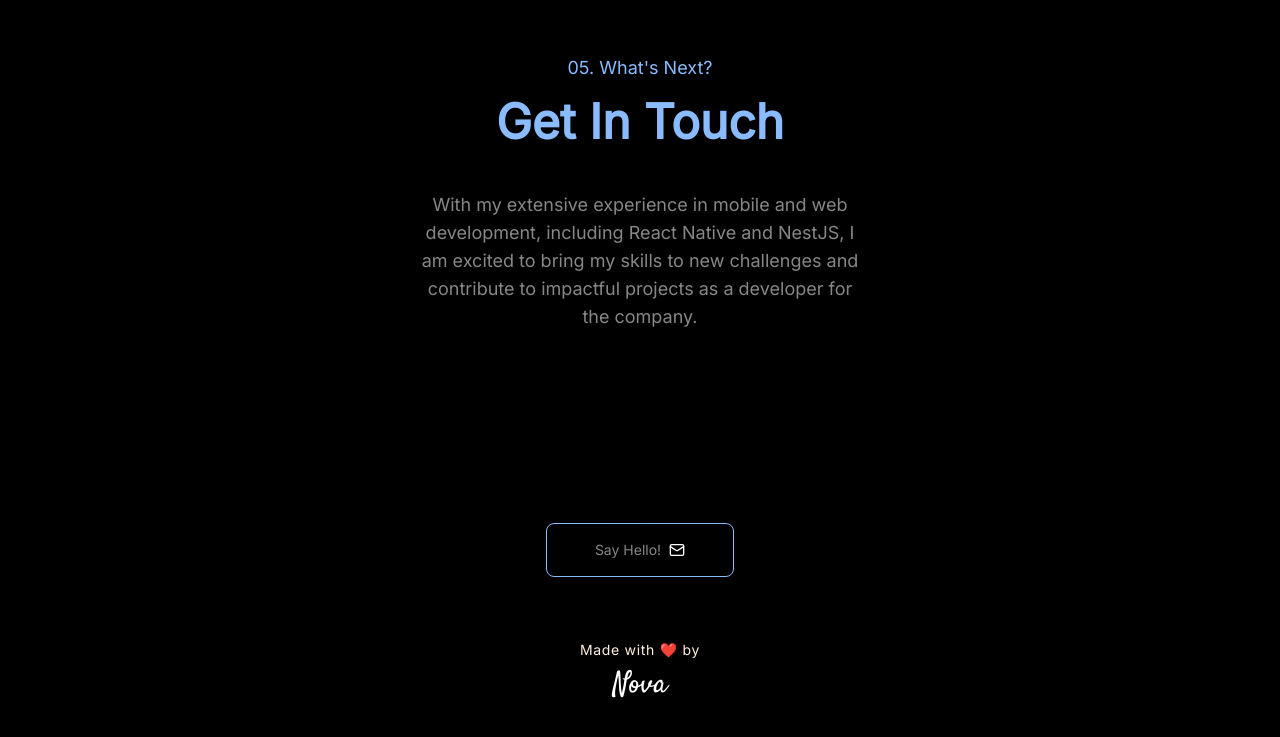
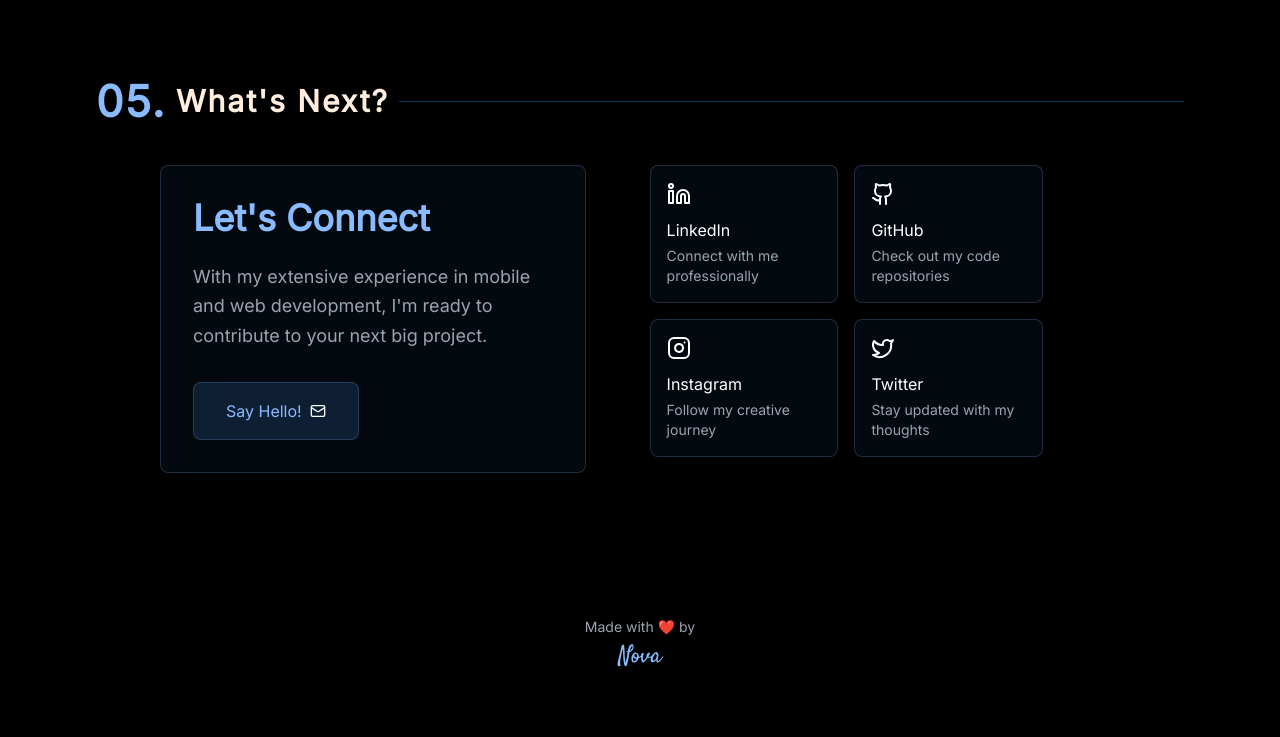
Before and after one commit to Neel2107/portfolio, a React (Vite) app: page / in a window 1280 px wide. Shown: the part 8442-9179 px from the top of the page. Built offline with nearby package versions, Linux system fonts and the light colour scheme.

Commit message:
chore: contact section UI improvements

```diff
--- a/src/components/ContactSection/ContactSection.jsx
+++ b/src/components/ContactSection/ContactSection.jsx
@@ -3,141 +3,137 @@ import { Github, Instagram, Linkedin, Mail, Twitter } from "lucide-react";
 import React from "react";
 
 const ContactSection = () => {
-
-
   const socialLinks = [
     {
       name: "LinkedIn",
       href: "https://www.linkedin.com/in/neelpatel2107/",
-      borderColor: "rgb(46, 166, 86)",
-      shadowColor: "rgb(46, 166, 86)",
-      icon: Linkedin
+      icon: Linkedin,
+      color: "#0A66C2",
+      description: "Connect with me professionally"
     },
     {
       name: "GitHub",
       href: "https://github.com/Neel2107",
-      borderColor: "rgba(255, 180, 0, 0.51)",
-      shadowColor: "rgba(255, 180, 0, 0.51)",
-      icon: Github
+      icon: Github,
+      color: "#f0b400",
+      description: "Check out my code repositories"
     },
     {
       name: "Instagram",
       href: "https://www.instagram.com/21_neeel/",
-      borderColor: "rgba(219, 54, 205, 0.882)",
-      shadowColor: "rgba(219, 54, 205, 0.882)",
-      icon: Instagram
+      icon: Instagram,
+      color: "#E4405F",
+      description: "Follow my creative journey"
     },
     {
       name: "Twitter",
       href: "https://twitter.com/notneeel",
-      borderColor: "rgba(0, 128, 255, 0.51)",
-      shadowColor: "rgba(0, 128, 255, 0.51)",
-      icon: Twitter
+      icon: Twitter,
+      color: "#1DA1F2",
+      description: "Stay updated with my thoughts"
     }
   ];
 
   return (
-    <div className="flex items-center justify-center min-h-screen w-full py-4 md:px-[15%] px-[3%] relative" id="contact">
-      <div className="flex w-full">
+    <div className="min-h-screen flex items-center justify-center px-6 md:px-16 lg:px-24 py-20" id="contact">
+      <div className="w-full max-w-7xl mx-auto">
         <motion.div
-          className="flex flex-col items-center w-full"
+          className="flex flex-col w-full"
+          initial={{ opacity: 0 }}
+          whileInView={{ opacity: 1 }}
+          viewport={{ once: true }}
+        >
+          {/* Section Header */}
+          <motion.div
+            className="flex items-center pb-12 w-full"
             initial={{ opacity: 0, y: 20 }}
             whileInView={{ opacity: 1, y: 0 }}
             viewport={{ once: true }}
-          transition={{ duration: 0.6 }}
           >
-          <motion.span
-            className="text-[#89bbfe] text-lg"
-            initial={{ opacity: 0, y: 10 }}
+            <h2 className="text-[#fed] text-2xl md:text-[1.875em] font-semibold tracking-[2px] mr-[10px] flex items-center">
+              <span className="text-[#89bbfe] text-2xl md:text-[1.438em] mr-[10px]">05.</span>
+              What's Next?
+            </h2>
+            <div className="h-[1px] bg-[#003b5d] flex-grow" />
+          </motion.div>
+
+          <div className="relative">
+            {/* Main content line */}
+            {/* <div className="absolute left-0 md:left-[50%] h-full w-[2px] bg-[#89bbfe]/20" /> */}
+
+            {/* Contact Info Section */}
+            <motion.div
+              className="relative flex flex-col md:flex-row gap-8 mb-16"
+              initial={{ opacity: 0, y: 20 }}
               whileInView={{ opacity: 1, y: 0 }}
               viewport={{ once: true }}
-            transition={{ duration: 0.6, delay: 0.2 }}
             >
-            05. What's Next?
-          </motion.span>
+              {/* <div className="absolute left-[-9px] md:left-[50%] md:ml-[-9px] w-5 h-5 rounded-full bg-[#89bbfe] z-10" /> */}
 
-          <motion.span
-            className="text-[#89bbfe] md:text-5xl text-2xl font-semibold mt-4"
-            initial={{ opacity: 0, y: 10 }}
-            whileInView={{ opacity: 1, y: 0 }}
-            viewport={{ once: true }}
-            transition={{ duration: 0.6, delay: 0.3 }}
+              <div className="w-full md:w-[45%] pl-8 md:pl-16">
+                <motion.div
+                  className="bg-[#0e1f34]/30 backdrop-blur-sm p-8 rounded-lg border border-[#89bbfe]/20"
+                  whileHover={{ scale: 1.02 }}
+                  transition={{ type: "spring", stiffness: 300, damping: 20 }}
                 >
-            Get In Touch
-          </motion.span>
+                  <h3 className="text-[#89bbfe] text-3xl md:text-4xl font-bold mb-6">
+                    Let's Connect
+                  </h3>
+                  <p className="text-gray-400 text-lg mb-8 leading-relaxed">
+                    With my extensive experience in mobile and web development, I'm ready to contribute to your next big project.
+                  </p>
+                  <motion.a
+                    href="mailto:neelpatel805804@gmail.com"
+                    className="inline-flex items-center gap-2 px-8 py-4 bg-[#0e1f34] border border-[#89bbfe]/20 text-[#89bbfe] font-medium rounded-lg hover:bg-[#89bbfe]/10 transition-all duration-300"
+                    whileHover={{ scale: 1.05 }}
+                    whileTap={{ scale: 0.95 }}
+                  >
+                    Say Hello! <Mail className="w-4 h-4" />
+                  </motion.a>
+                </motion.div>
+              </div>
 
-          <motion.p
-            className="text-[hsla(0,0%,78%,.68)] md:text-lg text-sm my-[3%] md:max-w-[50%] max-w-[75%] py-[2%] text-center"
-            initial={{ opacity: 0, y: 10 }}
-            whileInView={{ opacity: 1, y: 0 }}
-            viewport={{ once: true }}
-            transition={{ duration: 0.6, delay: 0.4 }}
-          >
-            With my extensive experience in mobile and web development, including React Native and NestJS, I am excited to bring my skills to new challenges and contribute to impactful projects as a developer for the company.
-          </motion.p>
-
-          <motion.div
-            className="flex justify-between md:w-[50%] w-[75%] py-[2%]"
-            initial={{ opacity: 0, y: 10 }}
-            whileInView={{ opacity: 1, y: 0 }}
-            viewport={{ once: true }}
-            transition={{ duration: 0.6, delay: 0.5 }}
-          >
+              {/* Social Links Grid */}
+              <div className="w-full md:w-[45%] pl-8 md:pr-16">
+                <div className="grid grid-cols-2 gap-4">
                   {socialLinks.map((social, index) => (
                     <motion.a
                       key={social.name}
                       href={social.href}
-                whileHover={{ scale: 1.1 }}
-                transition={{ type: "spring", stiffness: 400, damping: 10 }}
+                      target="_blank"
+                      rel="noopener noreferrer"
+                      className="group bg-[#0e1f34]/30 backdrop-blur-sm p-4 rounded-lg border border-[#89bbfe]/20 hover:border-[#89bbfe]/40 transition-all duration-300"
+                      initial={{ opacity: 0, y: 20 }}
+                      whileInView={{ opacity: 1, y: 0 }}
+                      viewport={{ once: true }}
+                      transition={{ delay: index * 0.1 }}
+                      whileHover={{ y: -5 }}
                     >
-                <div
-                  className="bg-[#0e1f34] rounded-lg cursor-pointer mix-blend-overlay md:p-6 p-2"
-                  style={{
-                    border: `2px solid ${social.borderColor}`,
-                    boxShadow: `${social.shadowColor} 1px 5px 40px`
-                  }}
-                >
-                  {React.createElement(social.icon, {
-                    className: "md:w-10 md:h-10 w-4 h-4",
-                    strokeWidth: 1
-                  })}
-                </div>
+                      <social.icon className="w-6 h-6 text-[#89bbfe] mb-3" />
+                      <h4 className="text-white font-medium mb-1">{social.name}</h4>
+                      <p className="text-gray-400 text-sm">{social.description}</p>
                     </motion.a>
                   ))}
+                </div>
+              </div>
             </motion.div>
+          </div>
 
-          <motion.a
-            href="https://mail.google.com/mail/u/0/#inbox?compose=new"
-            className="border border-[#89bbfe] rounded-lg text-[hsla(0,0%,78%,.68)] text-sm mt-5 py-4 px-12 text-center no-underline w-max hover:bg-[rgba(0,255,255,0.1)] hover:shadow-[0_5px_20px_3px_#89bcfe43] hover:text-white transition-all duration-500 flex items-center gap-2"
-            whileHover={{ scale: 1.05 }}
-            transition={{ type: "spring", stiffness: 400, damping: 10 }}
-          >
-            Say Hello! <Mail className="w-4 h-4" />
-          </motion.a>
-
-          <motion.span
-            className="self-end text-[#fed] text-sm tracking-wider mt-[7%] mx-auto"
+          {/* Footer */}
+          <motion.div
+            className="text-center mt-20"
             initial={{ opacity: 0 }}
             whileInView={{ opacity: 1 }}
             viewport={{ once: true }}
-            transition={{ duration: 0.6, delay: 0.7 }}
+            transition={{ delay: 0.4 }}
           >
-            Made with <span>❤️</span> by
-          </motion.span>
-
-          <motion.span
-            className="font-['Satisfy'] text-3xl mt-2"
-            initial={{ opacity: 0 }}
-            whileInView={{ opacity: 1 }}
-            viewport={{ once: true }}
-            transition={{ duration: 0.6, delay: 0.8 }}
-          >
-            Nova
-          </motion.span>
+            <p className="text-gray-400 text-sm">
+              Made with <span className="text-red-500">❤️</span> by
+            </p>
+            <p className="font-['Satisfy'] text-2xl text-[#89bbfe] mt-1">Nova</p>
+          </motion.div>
         </motion.div>
       </div>
-
-
     </div>
   );
 };
```
Lines whose indentation alone changed are shown as unchanged.
